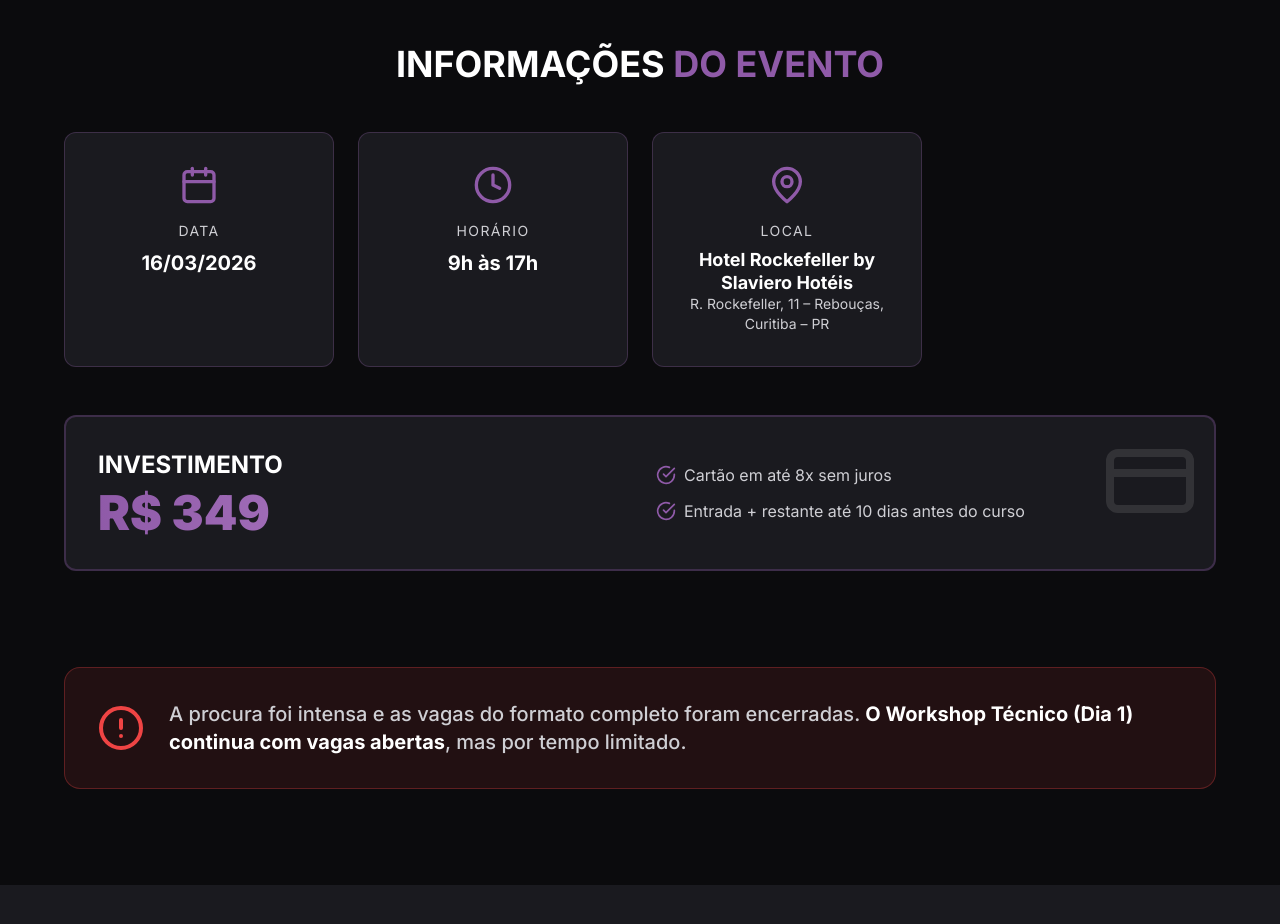
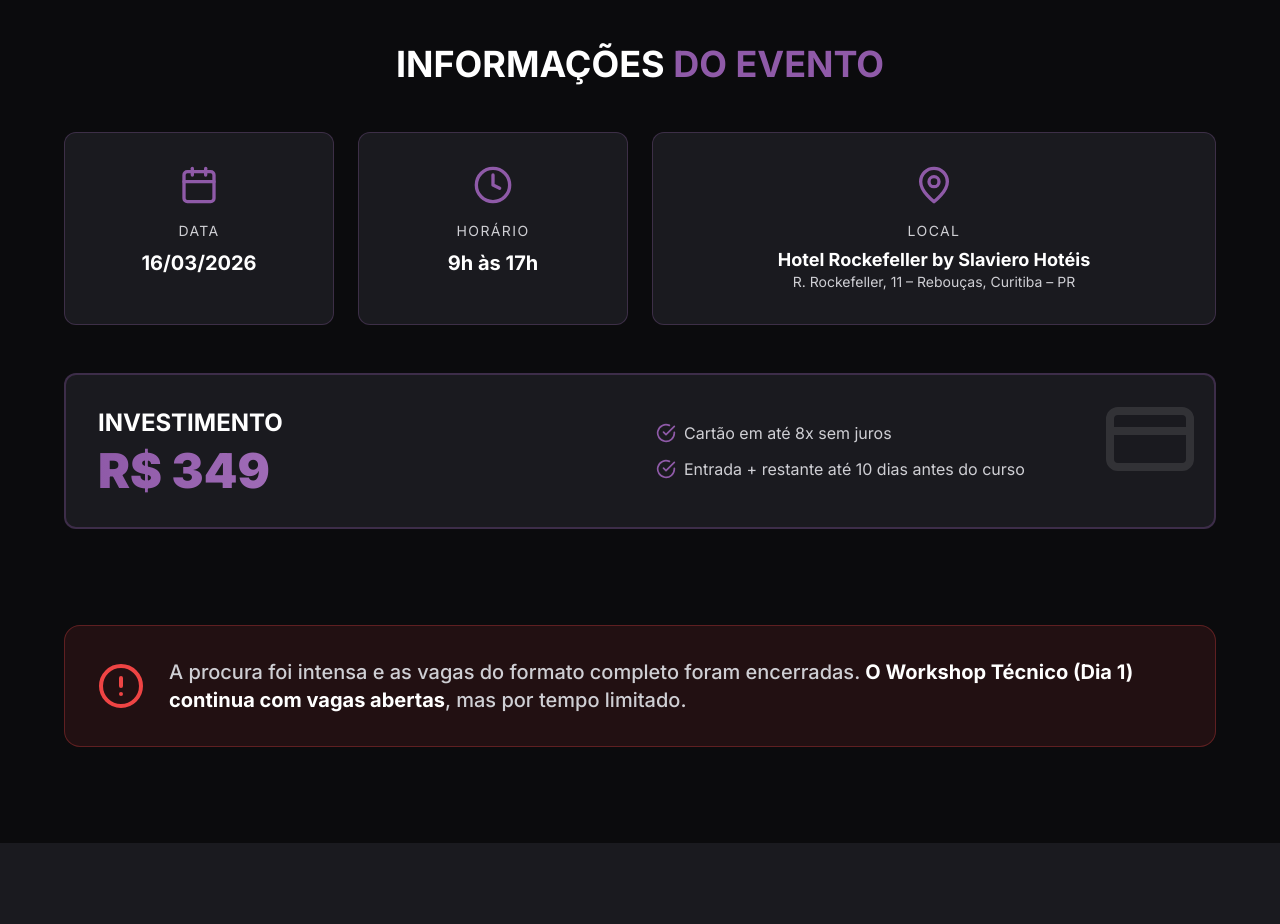
Before and after one commit to ricardosouza07/Lp_Simony_SAntana, a Next.js app: page / in a window 1280 px wide. Shown: the part 3260-4184 px from the top of the page. Built offline with nearby package versions, Linux system fonts and the light colour scheme.

Commit message:
fix: add missing className prop to ScrollReveal component to resolve build error

```diff
--- a/src/components/ui/ScrollReveal.tsx
+++ b/src/components/ui/ScrollReveal.tsx
@@ -9,6 +9,7 @@ interface ScrollRevealProps {
     delay?: number;
     duration?: number;
     once?: boolean;
+    className?: string;
 }
 
 export const ScrollReveal = ({
@@ -16,7 +17,8 @@ export const ScrollReveal = ({
     variant = 'up',
     delay = 0,
     duration = 0.8,
-    once = true
+    once = true,
+    className = ''
 }: ScrollRevealProps) => {
     const variants = {
         fade: {
@@ -48,6 +50,7 @@ export const ScrollReveal = ({
             viewport={{ once }}
             transition={{ delay, duration, ease: [0.25, 0.1, 0.25, 1.0] }}
             variants={variants[variant]}
+            className={className}
         >
             {children}
         </motion.div>
```
